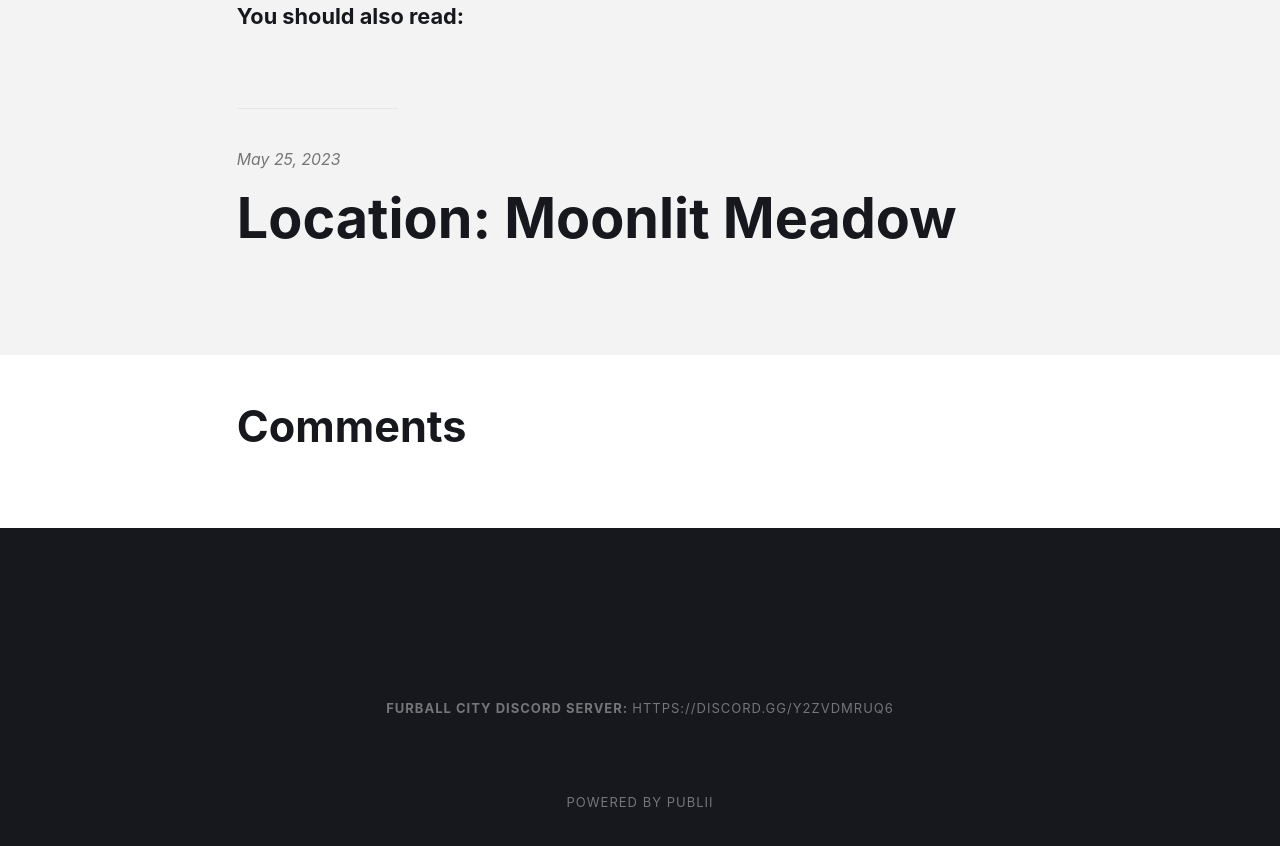
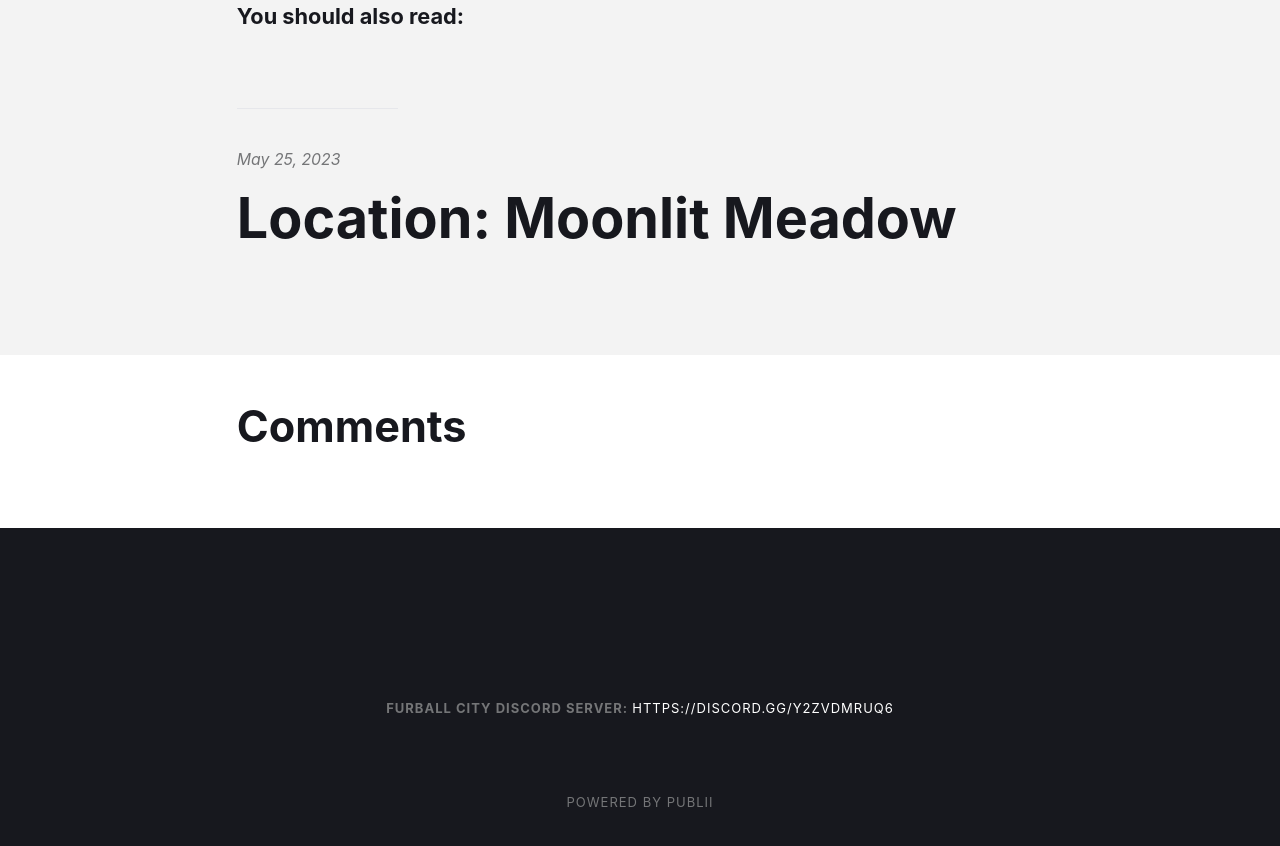
Before and after one commit to Kuramadscientist/StarlightFoxBlog, a plain HTML site: page location-furball-plaza/index.html in a window 1280 px wide. Shown: the part 1578-2424 px from the top of the page. Drawn offline with Linux system fonts and the light colour scheme.

Commit message:
Updated from Publii

```diff
--- a/location-furball-plaza/index.html
+++ b/location-furball-plaza/index.html
@@ -30,7 +30,7 @@
 						s.src = 'https://cusdis.com/js/cusdis.es.js';
 						(d.head || d.body).appendChild(s);
 					})();
-				}</script><script type="text/javascript"></script></div></div></div></div></main><footer class="footer"><div class="footer__social"><a href="https://twitter.com/hououinkurama" aria-label="Twitter"><svg><use xlink:href="https://kuramadscientist.github.io/StarlightFoxBlog/assets/svg/svg-map.svg#twitter"/></svg> </a><a href="https://www.youtube.com/@Kuramadscientist" aria-label="Youtube"><svg><use xlink:href="https://kuramadscientist.github.io/StarlightFoxBlog/assets/svg/svg-map.svg#youtube"/></svg></a></div><div class="footer__copyright"><p><strong>Furball City Discord Server: </strong>https://discord.gg/Y2zVDmRUq6</p><p> </p><p>Powered by Publii</p></div><button onclick="backToTopFunction()" id="backToTop" class="footer__bttop" aria-label="Back to top" title="Back to top"><svg><use xlink:href="https://kuramadscientist.github.io/StarlightFoxBlog/assets/svg/svg-map.svg#toparrow"/></svg></button></footer></div><script defer="defer" src="https://kuramadscientist.github.io/StarlightFoxBlog/assets/js/scripts.min.js?v=f47c11534595205f20935f0db2a62a85"></script><script>window.publiiThemeMenuConfig={mobileMenuMode:'sidebar',animationSpeed:300,submenuWidth: 'auto',doubleClickTime:500,mobileMenuExpandableSubmenus:true,relatedContainerForOverlayMenuSelector:'.top'};</script><script>var images = document.querySelectorAll('img[loading]');
+				}</script><script type="text/javascript"></script></div></div></div></div></main><footer class="footer"><div class="footer__social"><a href="https://twitter.com/hououinkurama" aria-label="Twitter"><svg><use xlink:href="https://kuramadscientist.github.io/StarlightFoxBlog/assets/svg/svg-map.svg#twitter"/></svg> </a><a href="https://www.youtube.com/@Kuramadscientist" aria-label="Youtube"><svg><use xlink:href="https://kuramadscientist.github.io/StarlightFoxBlog/assets/svg/svg-map.svg#youtube"/></svg></a></div><div class="footer__copyright"><p><strong>Furball City Discord Server: </strong><a href="https://discord.gg/Y2zVDmRUq6" title="Discord Server" target="_blank" rel="noopener">https://discord.gg/Y2zVDmRUq6</a></p><p> </p><p>Powered by Publii</p></div><button onclick="backToTopFunction()" id="backToTop" class="footer__bttop" aria-label="Back to top" title="Back to top"><svg><use xlink:href="https://kuramadscientist.github.io/StarlightFoxBlog/assets/svg/svg-map.svg#toparrow"/></svg></button></footer></div><script defer="defer" src="https://kuramadscientist.github.io/StarlightFoxBlog/assets/js/scripts.min.js?v=f47c11534595205f20935f0db2a62a85"></script><script>window.publiiThemeMenuConfig={mobileMenuMode:'sidebar',animationSpeed:300,submenuWidth: 'auto',doubleClickTime:500,mobileMenuExpandableSubmenus:true,relatedContainerForOverlayMenuSelector:'.top'};</script><script>var images = document.querySelectorAll('img[loading]');
         for (var i = 0; i < images.length; i++) {
             if (images[i].complete) {
                 images[i].classList.add('is-loaded');
```
Also changed, not shown: 404.html (+1 -1 lines), authors/starlightfox/index.html (+1 -1 lines), dawn-of-a-new-adventure/index.html (+1 -1 lines), index.html (+1 -1 lines), location-moonlit-meadow/index.html (+1 -1 lines), tags/index.html (+1 -1 lines), thank-you-rclubpenguin/index.html (+1 -1 lines), the-least-important-blog-post/index.html (+1 -1 lines), update-001-the-survey-and-whats-next/index.html (+1 -1 lines).
